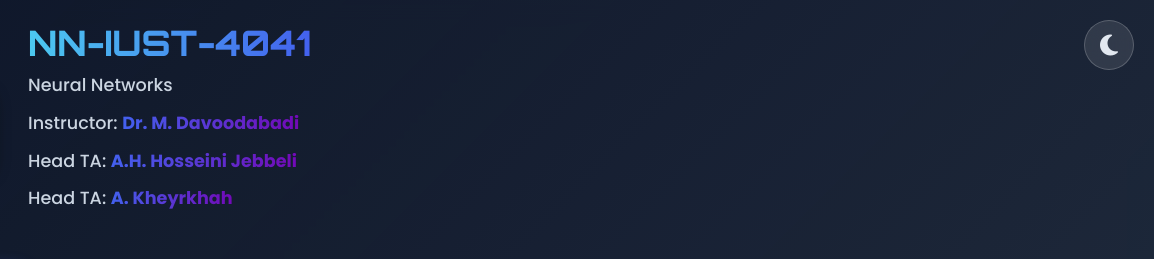
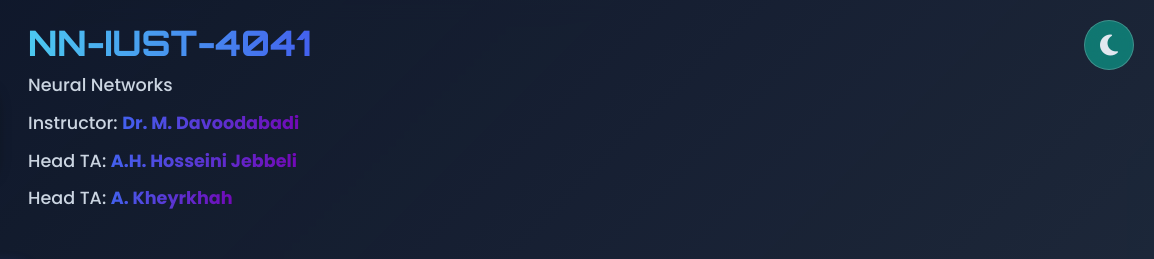
Before and after one commit to nn-iust/nn-iust.github.io, a plain HTML site: page index.html in a window 1280 px wide. Shown: the top 259 px of the page, 126-1280 px from the left. Drawn offline with Linux system fonts and the light colour scheme.

Commit message:
Update index.html

```diff
--- a/index.html
+++ b/index.html
@@ -833,7 +833,7 @@
       top: 20px;
       right: 20px;
       z-index: 1001;
-      background: rgba(255, 255, 255, 0.1);
+      background: rgb(0 255 210 / 38%);
       border-radius: 50%;
       width: 50px;
       height: 50px;
```
